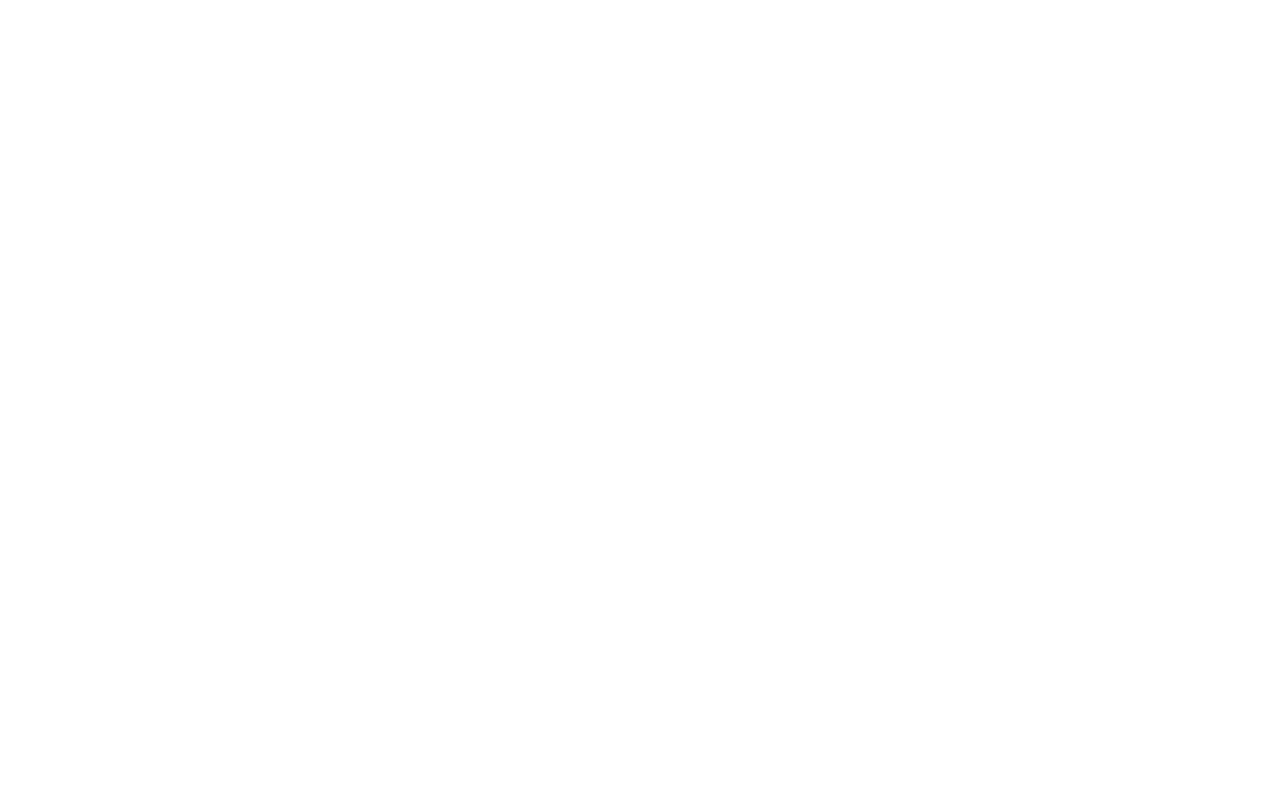
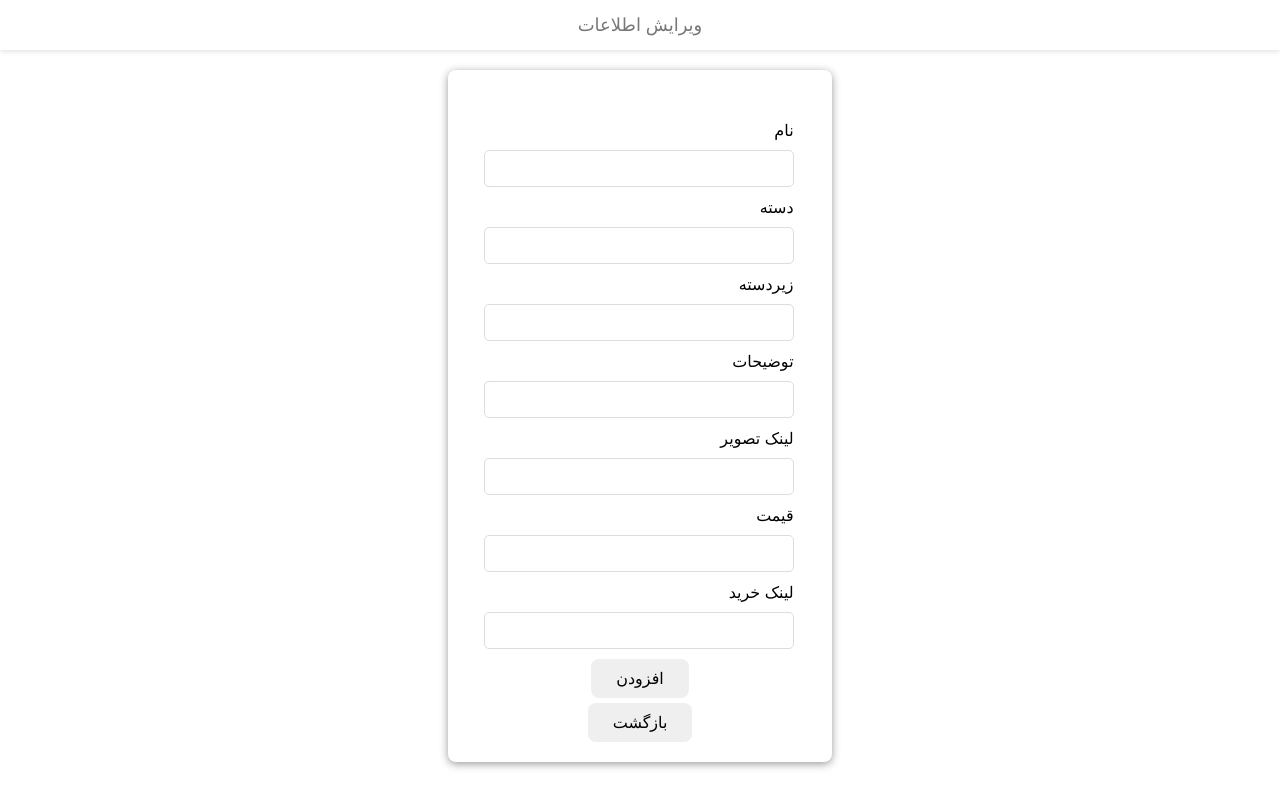
Before and after one commit to hamid-r-h/IE_Project, a React (Create React App) app: page /profile/shops/1 in a window 1280 px wide. Before the commit this address had no page. Built offline with nearby package versions, Linux system fonts and the light colour scheme; a web font is replaced by a local one.

Commit message:
'add new product' page completed

```diff
--- a/src/App.js
+++ b/src/App.js
@@ -8,6 +8,8 @@ import app from "./app.css";
 import Favorites from "./component/Favorites";
 import EditProfile from "./component/EditProfile";
 import ResSearch from "./component/ResSearch";
+import UserShopsList from "./component/UserShopsList";
+import AddProduct from "./component/AddProduct";
 
 function App() {
   return (
@@ -20,6 +22,8 @@ function App() {
           <Route path="/profile/edit" element={<EditProfile />} />
           <Route path="/products/:category/:subCategory" element={<ResSearch />} />
           <Route path="/products/:category" element={<ResSearch />} />
+          <Route path="/profile/shops" element={<UserShopsList />} />
+          <Route path="/profile/shops/:id" element={<AddProduct />} />
         </Routes>
       </Router>
     </div>
--- /dev/null
+++ b/src/component/AddProduct.js
@@ -0,0 +1,116 @@
+import axios from "axios";
+import React, { useState } from "react";
+import { Link, useParams } from "react-router-dom";
+import style from "./AddProduct.module.css";
+
+const authAxios = axios.create({
+  headers: {
+    Authorization: `Bearer ${sessionStorage.getItem("token")}`,
+  },
+});
+
+const AddProduct = () => {
+  const [name, setName] = useState();
+  const [category, setCategory] = useState();
+  const [subcategory, setSubcategory] = useState();
+  const [description, setDescription] = useState();
+  const [image, setImage] = useState();
+  const [price, setPrice] = useState();
+  const [link, setLink] = useState();
+
+  const { id } = useParams();
+
+  const nameInput = (e) => {
+    setName(e.target.value);
+  };
+
+  const categoryInput = (e) => {
+    setCategory(e.target.value);
+  };
+
+  const subcategoryInput = (e) => {
+    setSubcategory(e.target.value);
+  };
+
+  const descriptionInput = (e) => {
+    setDescription(e.target.value);
+  };
+
+  const imageInput = (e) => {
+    setImage(e.target.value);
+  };
+
+  const priceInput = (e) => {
+    setPrice(parseInt(e.target.value));
+  };
+
+  const linkInput = (e) => {
+    setLink(e.target.value);
+  };
+
+  const add = () => {
+    authAxios
+      .post(`http://localhost:9000/api/user/${id}/product`,{
+          name: name,
+          category: category,
+          subCategory: subcategory,
+          description: description,
+          image: image,
+          price: price,
+          link: link
+      })
+      .then()
+      .catch((err) => console.log(err));
+  };
+
+  return (
+    <>
+      <div className={`${style.header}`}>ویرایش اطلاعات</div>
+      <form>
+        <div>
+          <label>نام</label>
+          <br />
+          <input type="text" onChange={nameInput} />
+        </div>
+        <div>
+          <label>دسته</label>
+          <br />
+          <input type="text" onChange={categoryInput} />
+        </div>
+        <div>
+          <label>زیردسته</label>
+          <br />
+          <input type="text" onChange={subcategoryInput} />
+        </div>
+        <div>
+          <label>توضیحات</label>
+          <br />
+          <input type="text" onChange={descriptionInput} />
+        </div>
+        <div>
+          <label>لینک تصویر</label>
+          <br />
+          <input type="text" onChange={imageInput} />
+        </div>
+        <div>
+          <label>قیمت</label>
+          <br />
+          <input type="number" onChange={priceInput} />
+        </div>
+        <div>
+          <label>لینک خرید</label>
+          <br />
+          <input type="text" onChange={linkInput} />
+        </div>
+        <button className={style.submit} onClick={add}>
+          افزودن
+        </button>
+        <Link to="/profile/shops">
+          <button className={style.back}>بازگشت</button>
+        </Link>
+      </form>
+    </>
+  );
+};
+
+export default AddProduct;
--- /dev/null
+++ b/src/component/AddProduct.module.css
@@ -0,0 +1,66 @@
+.header {
+    width: 100%;
+    height: 50px;
+    box-shadow: 0 1px 5px #ddd;
+    text-align: center;
+    line-height: 50px;
+    vertical-align: middle;
+    font-size: 18px;
+    font-weight: 500;
+    color: #777;
+  }
+
+form {
+    /* background-color: skyblue; */
+    /* text-align: center; */
+    width: 30%;
+    margin: 20px auto;
+    display: flex;
+    flex-direction: column;
+    align-items: center;
+    direction: rtl;
+    padding: 50px 0 20px 0;
+    box-shadow: 0 2px 8px #999;
+    border-radius: 8px;
+}
+
+form div {
+    width: 80%;
+}
+
+form input {
+    width: 94%;
+    border: 1px solid #ddd;
+    border-radius: 5px;
+    padding: 10px 3%;
+    margin: 10px 0;
+}
+
+.submit {
+    padding: 10px 25px;
+    cursor: pointer;
+    border: none;
+    border-radius: 8px;
+    font-size: 16px;
+    font-weight: 500;
+    transition: all 0.3s ease;
+}
+
+.submit:hover {
+    background-color: rgb(74, 197, 127);
+}
+
+.back {
+    padding: 10px 25px;
+    cursor: pointer;
+    border: none;
+    border-radius: 8px;
+    font-size: 16px;
+    font-weight: 500;
+    transition: all 0.3s ease;
+    margin-top: 5px;
+}
+
+.back:hover{
+    background-color: rgb(71, 157, 255);
+}
--- /dev/null
+++ b/src/component/UserShopsList.js
@@ -0,0 +1,40 @@
+import style from "./UserShopsList.module.css";
+import React, { useEffect, useState } from "react";
+import { Link } from "react-router-dom";
+import axios from "axios";
+
+const authAxios = axios.create({
+  headers: {
+    Authorization: `Bearer ${sessionStorage.getItem("token")}`,
+  },
+});
+
+const UserShopsList = () => {
+  const [shops, setShops] = useState();
+
+  useEffect(() => {
+    authAxios
+      .get("http://localhost:9000/api/user/shops")
+      .then((res) => setShops(res.data.shops))
+      .catch((err) => console.log(err));
+  }, []);
+
+  return (
+    <>
+      <div className={`${style.header}`}>لیست فروشگاه ها</div>
+      <ul className={style.ul}>
+        {shops === undefined
+          ? ""
+          : shops.map((item) => (
+              <li key={item._id}>
+                <Link to={`/profile/shops/${item._id}`}>
+                  <div>{item.name}</div>
+                </Link>
+              </li>
+            ))}
+      </ul>
+    </>
+  );
+};
+
+export default UserShopsList;
--- /dev/null
+++ b/src/component/UserShopsList.module.css
@@ -0,0 +1,40 @@
+.header {
+    width: 100%;
+    height: 50px;
+    box-shadow: 0 1px 5px #ddd;
+    text-align: center;
+    line-height: 50px;
+    vertical-align: middle;
+    font-size: 18px;
+    font-weight: 500;
+    color: #777;
+}
+
+.ul {
+    direction: rtl;
+    list-style-type: none;
+    padding: 0;
+    margin-top: 30px;
+    display: flex;
+    flex-direction: column;
+    align-items: center;
+}
+
+.ul li {
+    width: 95%;
+    cursor: pointer;
+    margin-bottom: 5px;
+    box-shadow: 0 1px 5px #ddd;
+    padding: 10px 15px;
+    font-size: 16px;
+    font-weight: 400;
+    transition: all 0.3s ease;
+}
+
+.ul li a{
+    all: unset;
+}
+
+.ul li:hover{
+    transform: scale(1.03,1.03);
+}
```
Also changed, not shown: 2 other files (tests, documents, lock files or other folders).
